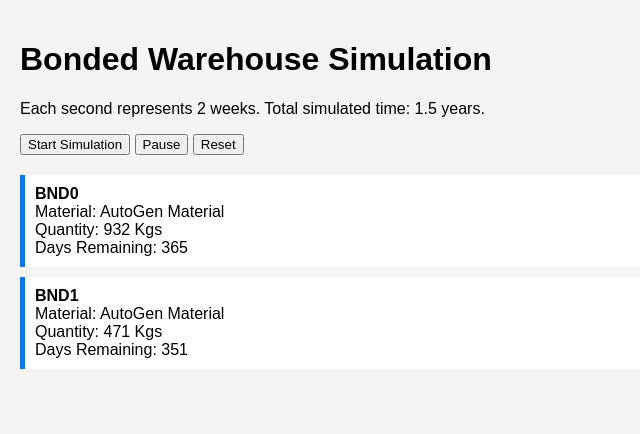
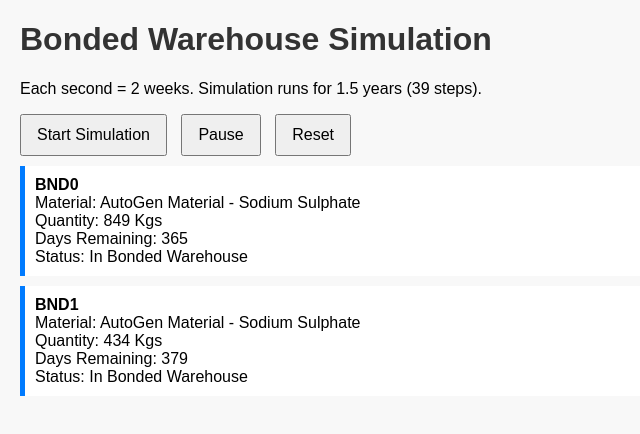
Before and after one commit to avaluei/CustomBondRoomSim, a plain HTML site: page index.html in a window 1280 px wide. Both pictures are taken after a click on the button "Start Simulation". Shown: the whole page, without its empty margins (0-640 px from the left). Drawn offline with Linux system fonts and the light colour scheme; no server answers.

Commit message:
Update index.html

```diff
--- a/index.html
+++ b/index.html
@@ -1,17 +1,29 @@
+
 <!DOCTYPE html>
 <html>
 <head>
+  <meta charset="UTF-8">
   <title>Bonded Warehouse Simulation</title>
   <style>
-    body { font-family: Arial; background: #f4f4f4; margin: 0; padding: 20px; }
-    #simulation { margin-top: 20px; }
-    .entry { margin: 10px 0; padding: 10px; background: #fff; border-left: 5px solid #007bff; }
-    .expired { border-left-color: red; }
+    body { font-family: Arial, sans-serif; background: #f8f8f8; margin: 20px; }
+    h1 { color: #333; }
+    button { margin-right: 10px; padding: 10px 15px; font-size: 16px; }
+    #simulation .entry {
+      background: #fff;
+      margin: 10px 0;
+      padding: 10px;
+      border-left: 5px solid #007bff;
+    }
+    #simulation .expired {
+      border-left-color: red;
+    }
   </style>
 </head>
 <body>
+
 <h1>Bonded Warehouse Simulation</h1>
-  <p>Each second represents 2 weeks. Total simulated time: 1.5 years.</p>
+<p>Each second = 2 weeks. Simulation runs for 1.5 years (39 steps).</p>
+
 <button onclick="startSim()">Start Simulation</button>
 <button onclick="pauseSim()">Pause</button>
 <button onclick="resetSim()">Reset</button>
@@ -23,68 +35,88 @@
 let currentTick = 0;
 const maxTicks = 39; // 1.5 years = 78 weeks / 2 weeks per second
 
+// Replace this with your actual Web App URL after deploying Google Apps Script
+const SCRIPT_URL = "https://script.google.com/macros/s/AKfycbxfcCJFl29-kkxDaBJgnJL7QzOuC2UrIfwGNbqQNpp06d4PGH__XxPOHkpT1wyKbeCC/exec";
+
 function generateBandLotEntry(tick) {
+  const entryDate = new Date(Date.now() + tick * 14 * 24 * 60 * 60 * 1000);
+  const expiryDate = new Date(entryDate);
+  expiryDate.setFullYear(expiryDate.getFullYear() + 1);
+
   const entry = {
     EntryID: `BND${tick}_2024`,
     BandLotID: `BND${tick}`,
-        MaterialDescription: "AutoGen Material",
-        InitialQuantity: Math.floor(Math.random() * 1000) + 100,
+    MaterialDescription: "AutoGen Material - Sodium Sulphate",
+    InitialQuantity: Math.floor(Math.random() * 900) + 100,
     Unit: "Kgs",
     RemainingQuantity: 0,
     CountryOfOrigin: "CountryX",
     BillOfLadingNumber: `BOL${tick}`,
-        DateOfEntry: new Date(Date.now() + tick * 14 * 24 * 60 * 60 * 1000).toISOString().split("T")[0],
-        CalculatedExpiryDate: new Date(Date.now() + (tick * 14 + 365) * 24 * 60 * 60 * 1000).toISOString().split("T")[0],
-        DaysRemaining: 365 - (tick * 14),
+    DateOfEntry: entryDate.toISOString().split("T")[0],
+    CalculatedExpiryDate: expiryDate.toISOString().split("T")[0],
+    DaysRemaining: Math.round((expiryDate - new Date()) / (1000 * 60 * 60 * 24)),
     CustomsDutyValue: Math.floor(Math.random() * 1000000),
     Status: "In Bonded Warehouse"
   };
+
   entry.RemainingQuantity = entry.InitialQuantity;
   return entry;
+}
+
+function postEntryToSheet(entry) {
+  fetch(SCRIPT_URL, {
+    method: "POST",
+    headers: {
+      "Content-Type": "application/json"
+    },
+    body: JSON.stringify(entry)
+  })
+  .then(response => response.text())
+  .then(result => console.log("✅ Entry posted:", result))
+  .catch(error => console.error("❌ Fetch error:", error));
 }
 
 function startSim() {
   simInterval = setInterval(() => {
     if (currentTick >= maxTicks) {
       clearInterval(simInterval);
+      console.log("✅ Simulation complete.");
       return;
     }
 
     const entry = generateBandLotEntry(currentTick);
+    displayEntry(entry);
+    postEntryToSheet(entry);
+    currentTick++;
+  }, 1000);
+}
+
+function pauseSim() {
+  clearInterval(simInterval);
+  console.log("⏸️ Simulation paused.");
+}
+
+function resetSim() {
+  pauseSim();
+  currentTick = 0;
+  document.getElementById("simulation").innerHTML = "";
+  console.log("🔄 Simulation reset.");
+}
+
+function displayEntry(entry) {
   const container = document.getElementById("simulation");
-
   const div = document.createElement("div");
   div.className = "entry" + (entry.DaysRemaining <= 30 ? " expired" : "");
   div.innerHTML = `
     <strong>${entry.BandLotID}</strong><br>
     Material: ${entry.MaterialDescription}<br>
     Quantity: ${entry.InitialQuantity} ${entry.Unit}<br>
-          Days Remaining: ${entry.DaysRemaining}
+    Days Remaining: ${entry.DaysRemaining}<br>
+    Status: ${entry.Status}
   `;
   container.appendChild(div);
-
-        fetch("https://script.google.com/macros/s/AKfycbw5sO19MLnVtPHf-IekryBzcxsaoLE8kGhHbTrluRH_ErqPXjd9c_-v5vYDJmqhiWM0/exec", {
-
-          method: "POST",
-          body: JSON.stringify(entry),
-          headers: {
-            "Content-Type": "application/json"
-          }
-        });
-
-        currentTick++;
-      }, 1000);
-    }
-
-    function pauseSim() {
-      clearInterval(simInterval);
-    }
-
-    function resetSim() {
-      pauseSim();
-      currentTick = 0;
-      document.getElementById("simulation").innerHTML = "";
 }
 </script>
+
 </body>
 </html>
```
Lines whose indentation alone changed are shown as unchanged.
